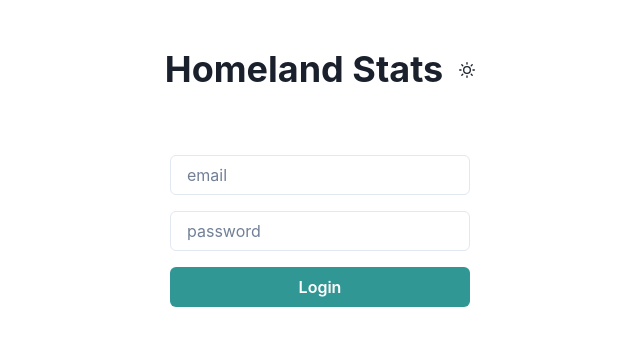
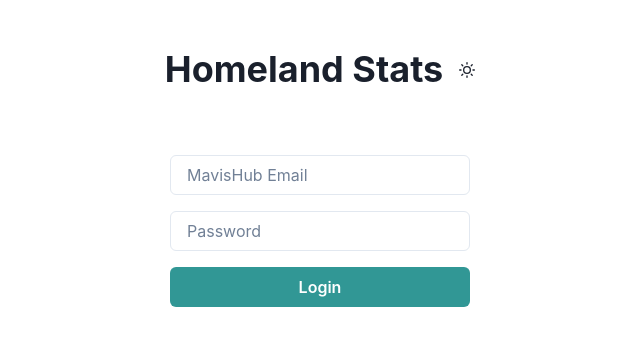
Before and after one commit to LTThanhTrung/homeland-stat, a Next.js app: page / in a window 1280 px wide. Shown: the top 346 px of the page, without its empty margins (320-960 px from the left). Built offline with nearby package versions, Linux system fonts and the light colour scheme.

Commit message:
Add sort and keep session

```diff
--- a/src/components/HomelandData.js
+++ b/src/components/HomelandData.js
@@ -11,6 +11,8 @@ export default function HomelandData(props) {
             await axios.post('/api/getPlots', { accessToken }).then((response) => {
                 let data = response.data
                 if (data.success) {
+                    let plots = data.plots
+                    plots.sort(function(a, b){ return parseInt(b.land_type) - parseInt(a.land_type)})
                     setPlots(data.plots)
                 }
             })
--- a/src/pages/index.js
+++ b/src/pages/index.js
@@ -33,6 +33,7 @@ export default function Home() {
     if (data.success) {
       let accessToken = data.accessToken
       setAccessToken(accessToken)
+      localStorage.setItem(StorageItem.ACCESS_TOKEN, JSON.stringify(accessToken))
     }
   }
 
@@ -66,8 +67,8 @@ export default function Home() {
             <HomelandData accessToken={accessToken} />
             :
             <VStack spacing={4}>
-              <Input width={300} placeholder='email' onChange={handleEmail} />
-              <Input width={300} placeholder='password' type='password' onChange={handlePassword} />
+              <Input width={300} placeholder='MavisHub Email' onChange={handleEmail} />
+              <Input width={300} placeholder='Password' type='password' onChange={handlePassword} />
               <Button colorScheme={'teal'} onClick={login} width={300}>Login</Button>
             </VStack>
           }
```
